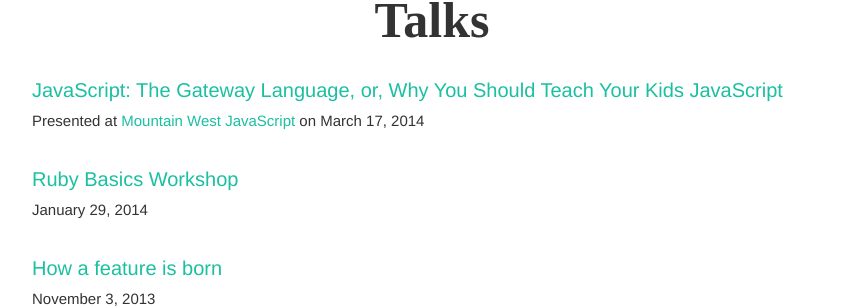
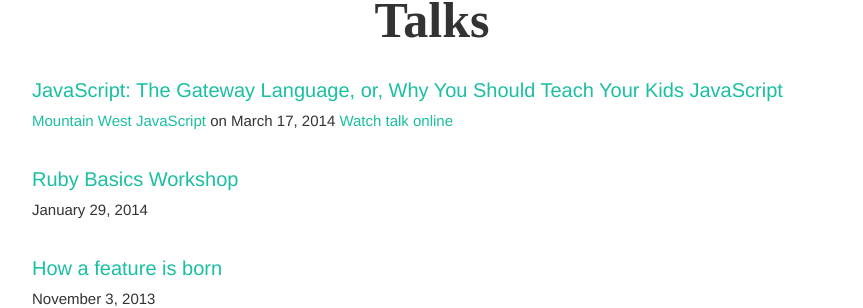
Before and after one commit to slothelle/lizabinante.com, a Jekyll site: the page built from index.html, in a window 1280 px wide. Shown: the part 1143-1451 px from the top of the page, without its empty margins (208-1071 px from the left). Built offline with Jekyll 4.4.1, drawn with Linux system fonts in a browser that asks for light colours; Markdown is read by kramdown in place of the engine named in the settings; the list of posts is cut into pages by our own code.

Commit message:
video link for mwjs

```diff
--- a/index.html
+++ b/index.html
@@ -20,9 +20,12 @@ title: Liz Abinante &bull; Web developer with opinions
     <p class="pad-bottom-small">
       <span class="small">
         {% if post.conf %}
-          Presented at <a href="{{ post.linky }}">{{ post.conf}}</a> on
+          <a href="{{ post.linky }}">{{ post.conf}}</a> on
         {% endif %}
         {{ post.date | date: "%B %-d, %Y" }}
+        {% if post.video %}
+          <a href="{{ post.video }}">Watch talk online</a>
+        {% endif %}
       </span>
     </p>
   {% endfor %}
```
Also changed, not shown: _posts/2014-03-17-javascript-the-gateway-language.md (+1 -0 lines).
